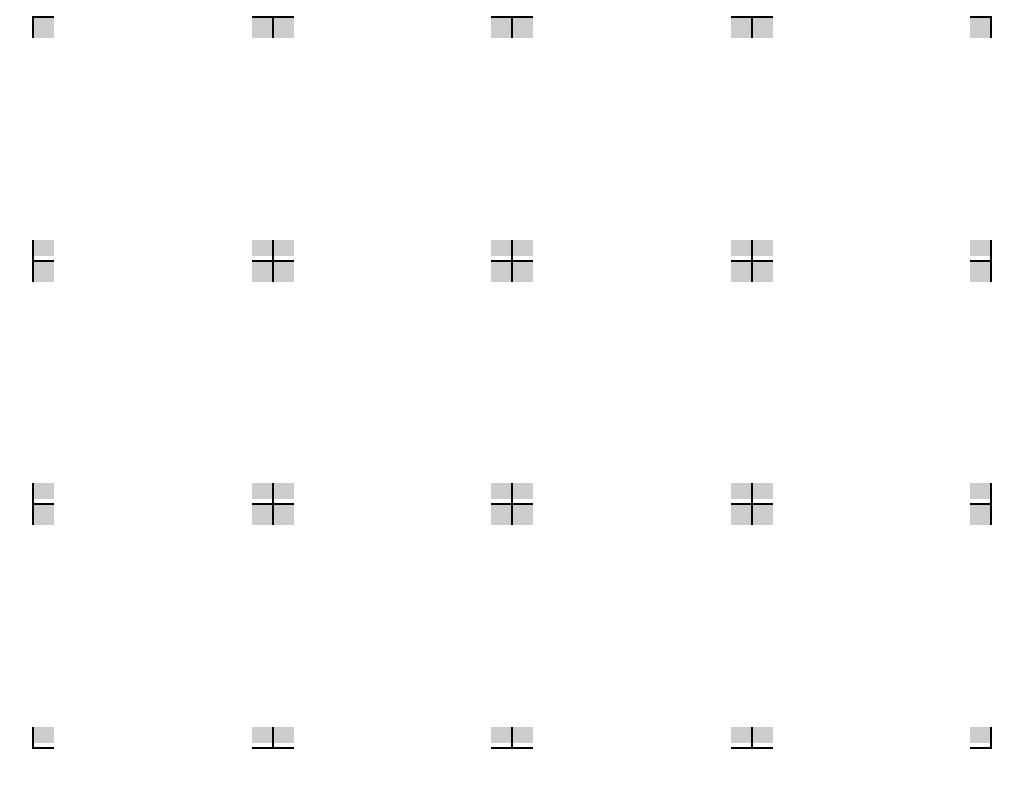
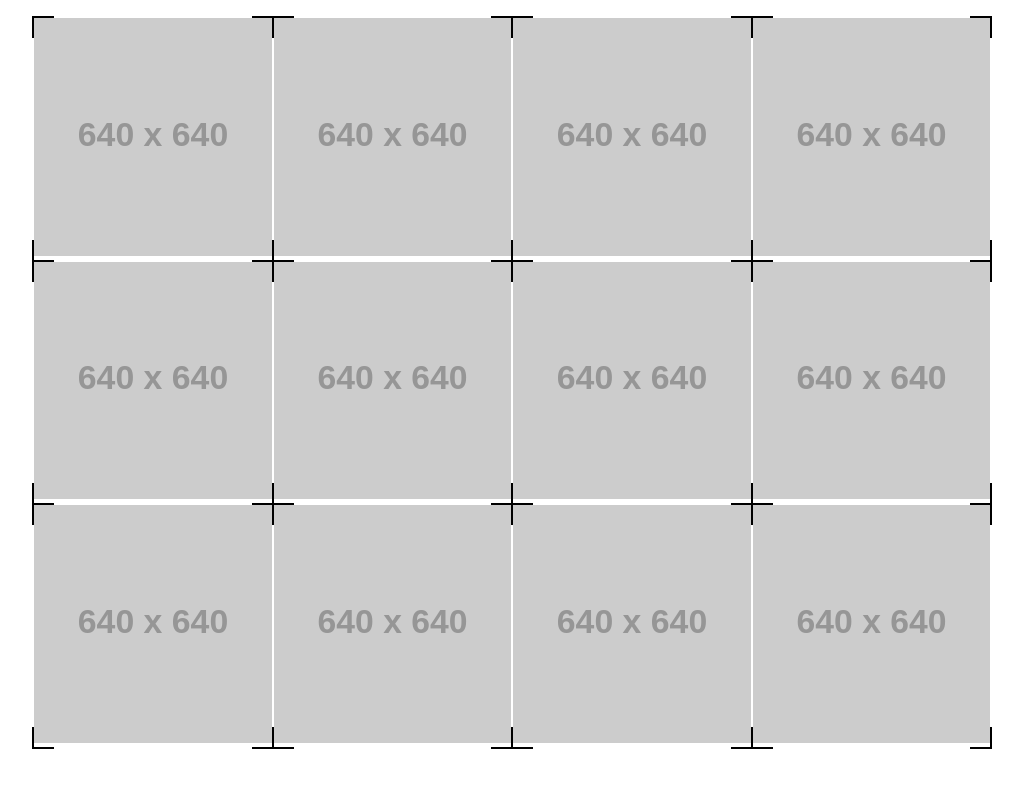
Before and after one commit to ixkaito/unique-border, a plain HTML site: page index.html in a window 1280 px wide. Shown: the whole page, without its empty margins (128-1151 px from the left). Drawn offline with Linux system fonts and the light colour scheme; placeholder pictures from the web are drawn by us.

Commit message:
Add z-index

```diff
--- a/index.html
+++ b/index.html
@@ -8,18 +8,18 @@
 <body>
 	<div class="container">
 		<ul class="list">
-			<li><img src="https://placehold.it/640/fff?text=&#x200B;" alt=""></li>
-			<li><img src="https://placehold.it/640/fff?text=&#x200B;" alt=""></li>
-			<li><img src="https://placehold.it/640/fff?text=&#x200B;" alt=""></li>
-			<li><img src="https://placehold.it/640/fff?text=&#x200B;" alt=""></li>
-			<li><img src="https://placehold.it/640/fff?text=&#x200B;" alt=""></li>
-			<li><img src="https://placehold.it/640/fff?text=&#x200B;" alt=""></li>
-			<li><img src="https://placehold.it/640/fff?text=&#x200B;" alt=""></li>
-			<li><img src="https://placehold.it/640/fff?text=&#x200B;" alt=""></li>
-			<li><img src="https://placehold.it/640/fff?text=&#x200B;" alt=""></li>
-			<li><img src="https://placehold.it/640/fff?text=&#x200B;" alt=""></li>
-			<li><img src="https://placehold.it/640/fff?text=&#x200B;" alt=""></li>
-			<li><img src="https://placehold.it/640/fff?text=&#x200B;" alt=""></li>
+			<li><img src="https://placehold.it/640/fff?text=Now Printing" alt=""></li>
+			<li><img src="https://placehold.it/640/fff?text=Now Printing" alt=""></li>
+			<li><img src="https://placehold.it/640/fff?text=Now Printing" alt=""></li>
+			<li><img src="https://placehold.it/640/fff?text=Now Printing" alt=""></li>
+			<li><img src="https://placehold.it/640/fff?text=Now Printing" alt=""></li>
+			<li><img src="https://placehold.it/640/fff?text=Now Printing" alt=""></li>
+			<li><img src="https://placehold.it/640/fff?text=Now Printing" alt=""></li>
+			<li><img src="https://placehold.it/640/fff?text=Now Printing" alt=""></li>
+			<li><img src="https://placehold.it/640/fff?text=Now Printing" alt=""></li>
+			<li><img src="https://placehold.it/640/fff?text=Now Printing" alt=""></li>
+			<li><img src="https://placehold.it/640/fff?text=Now Printing" alt=""></li>
+			<li><img src="https://placehold.it/640/fff?text=Now Printing" alt=""></li>
 		</ul>
 	</div>
 </body>
--- a/style.css
+++ b/style.css
@@ -33,6 +33,7 @@ ul {
 	margin: 0 -2px -2px 0;
 	position: relative;
 	width: 25%;
+	z-index: 0;
 }
 
 .list > li:before,
@@ -40,6 +41,7 @@ ul {
 	background: #fff;
 	content: "";
 	position: absolute;
+	z-index: -1;
 }
 
 .list > li:before {
```
